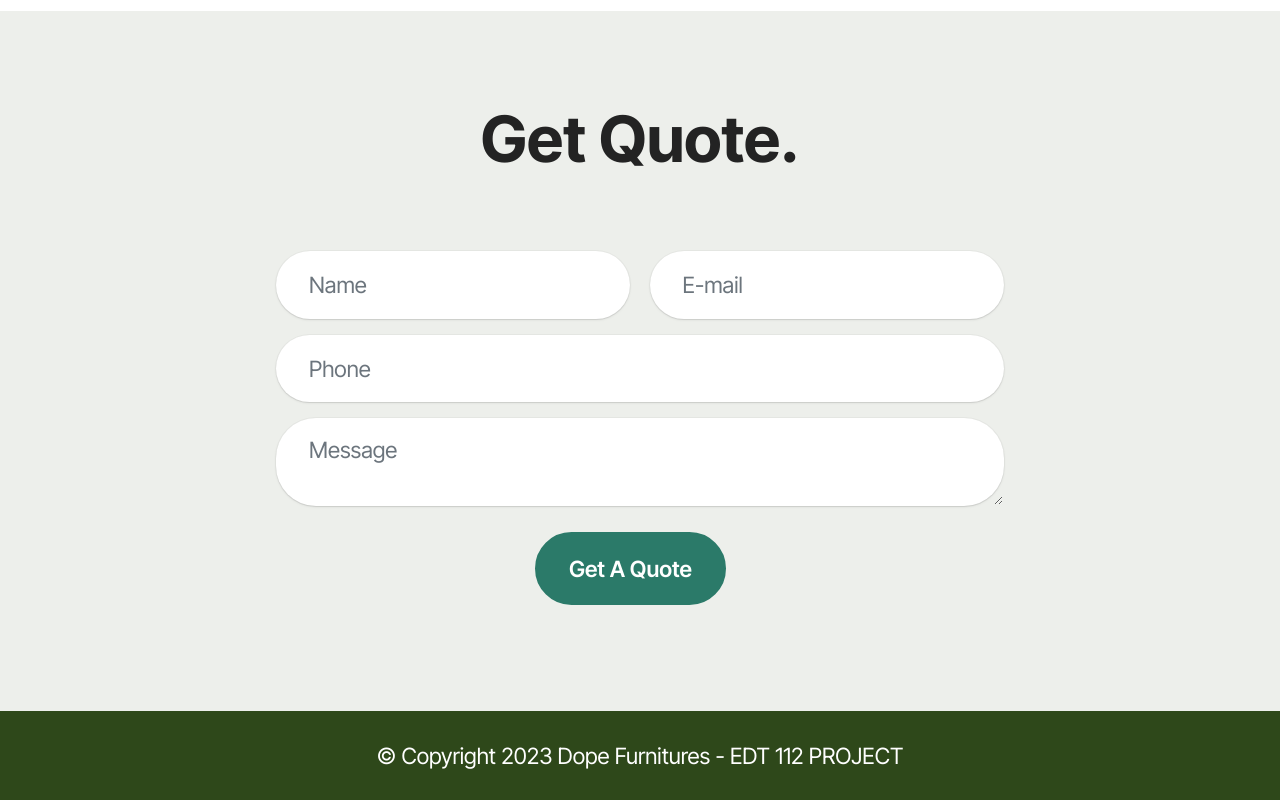
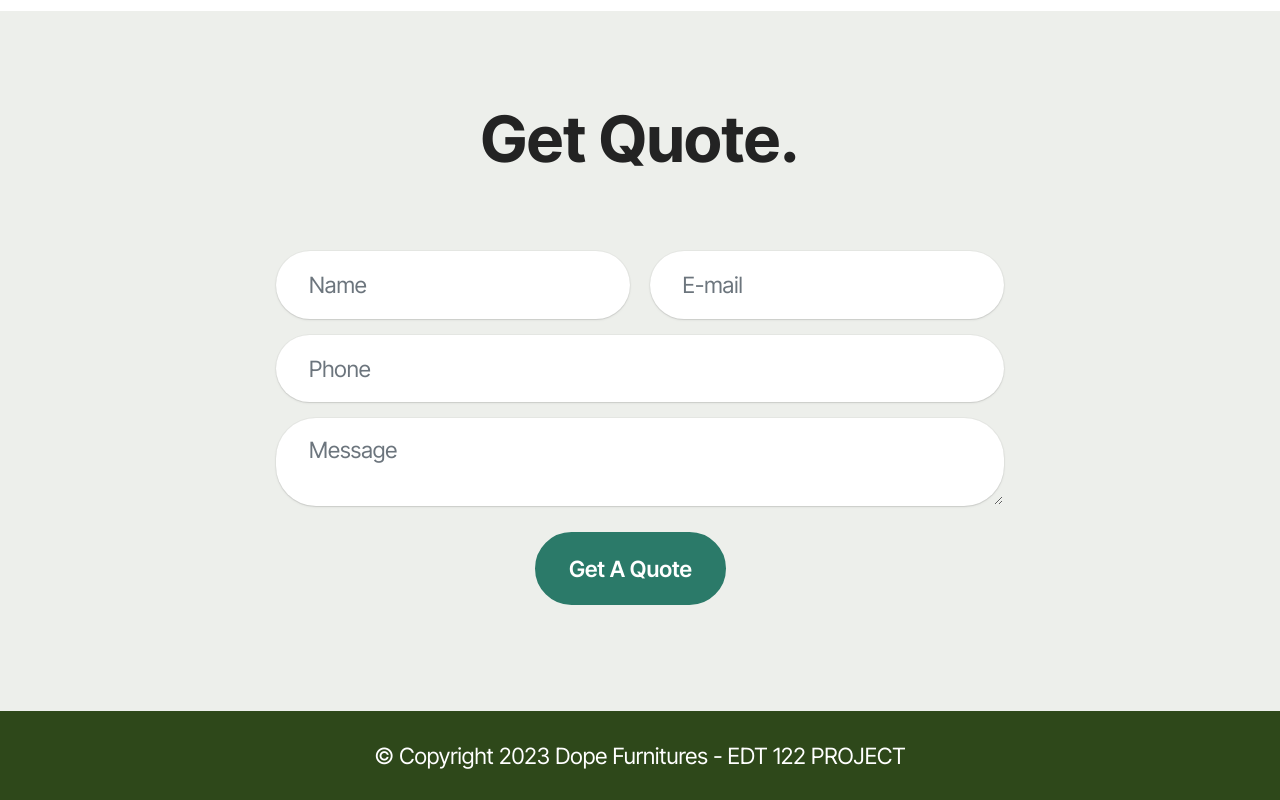
Before and after one commit to chisom0x/FURNITURE-WEBSITE, a plain HTML site: page index.html in a window 1280 px wide. Shown: the part 4007-4807 px from the top of the page. Drawn offline with Linux system fonts and the light colour scheme; files whose address does not match are found by name.

Commit message:
intial comit

```diff
--- a/index.html
+++ b/index.html
@@ -477,7 +477,7 @@
         <div class="media-container-row align-center mbr-white">
             <div class="col-12">
                 <p class="mbr-text mb-0 mbr-fonts-style display-7">
-                    © Copyright 2023 Dope Furnitures - EDT 112 PROJECT</p>
+                    © Copyright 2023 Dope Furnitures - EDT 122 PROJECT</p>
             </div>
         </div>
     </div>
```
